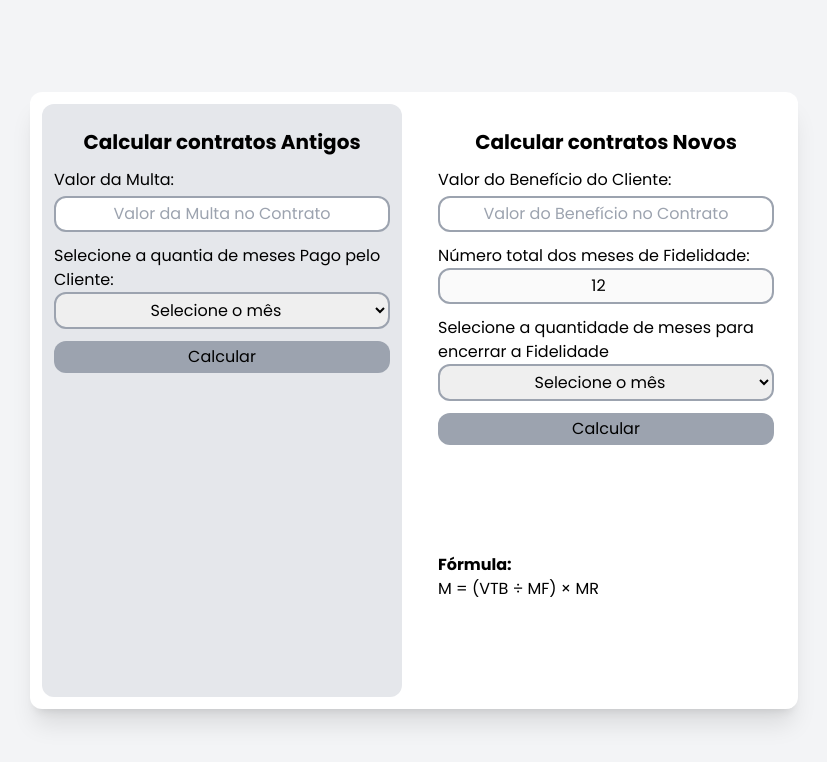
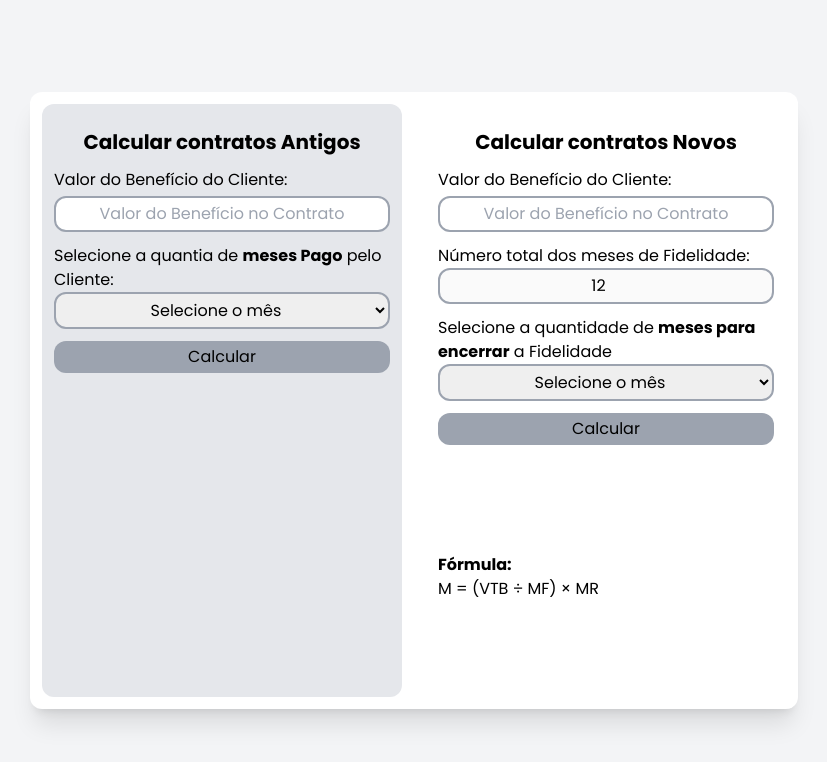
Before and after one commit to CarllosEduardo07/Calcular_Multa, a website: page src/index.html in a window 1280 px wide. Shown: the whole page, without its empty margins (226-1053 px from the left). Drawn offline with nearby package versions, Linux system fonts and the light colour scheme.

Commit message:
alterando placeholder do input e label

```diff
--- a/src/index.html
+++ b/src/index.html
@@ -19,9 +19,9 @@
         <div class="container_calcular bg-gray-200">
             <h2 class="my-4 text-center text-xl font-bold lg:my-2">Calcular contratos Antigos</h2>
 
-            <label for="valor_multa_contratoAntigo" class="my-1">Valor da Multa:</label>
-            <input type="number" id="valor_multa_contratoAntigo" placeholder="Valor da Multa no Contrato" class="input text-center input_number">
-            <label for="Porcentagem_fidelidade" class="mt-3">Selecione a quantia de meses Pago pelo Cliente:</label>
+            <label for="valor_multa_contratoAntigo" class="my-1">Valor do Benefício do Cliente:</label>
+            <input type="number" id="valor_multa_contratoAntigo" placeholder="Valor do Benefício no Contrato" class="input text-center input_number">
+            <label for="Porcentagem_fidelidade" class="mt-3">Selecione a quantia de <strong>meses Pago</strong> pelo Cliente:</label>
             <select id="Porcentagem_fidelidade" class="input text-center">
                 <option value="">Selecione o mês</option>
                 <option value="90">1 mês - 90%</option>
@@ -53,7 +53,7 @@
             <input type="number" id="vtb_valor_multa_contratoNovo" placeholder="Valor do Benefício no Contrato" class="input text-center input_number">
             <label for="mes_fidelidade" class="mt-3">Número total dos meses de Fidelidade:</label>
             <input type="number" id="mes_fidelidade" value="12" disabled class="input text-center cursor-not-allowed">
-            <label for="mr_mes_restante" class="mt-3">Selecione a quantidade de meses para encerrar a Fidelidade</label>
+            <label for="mr_mes_restante" class="mt-3">Selecione a quantidade de <strong>meses para encerrar</strong> a Fidelidade</label>
             <select id="mr_mes_restante" class="input text-center">
                 <option value="">Selecione o mês</option>
                 <option value="1">1 mes</option>
```
